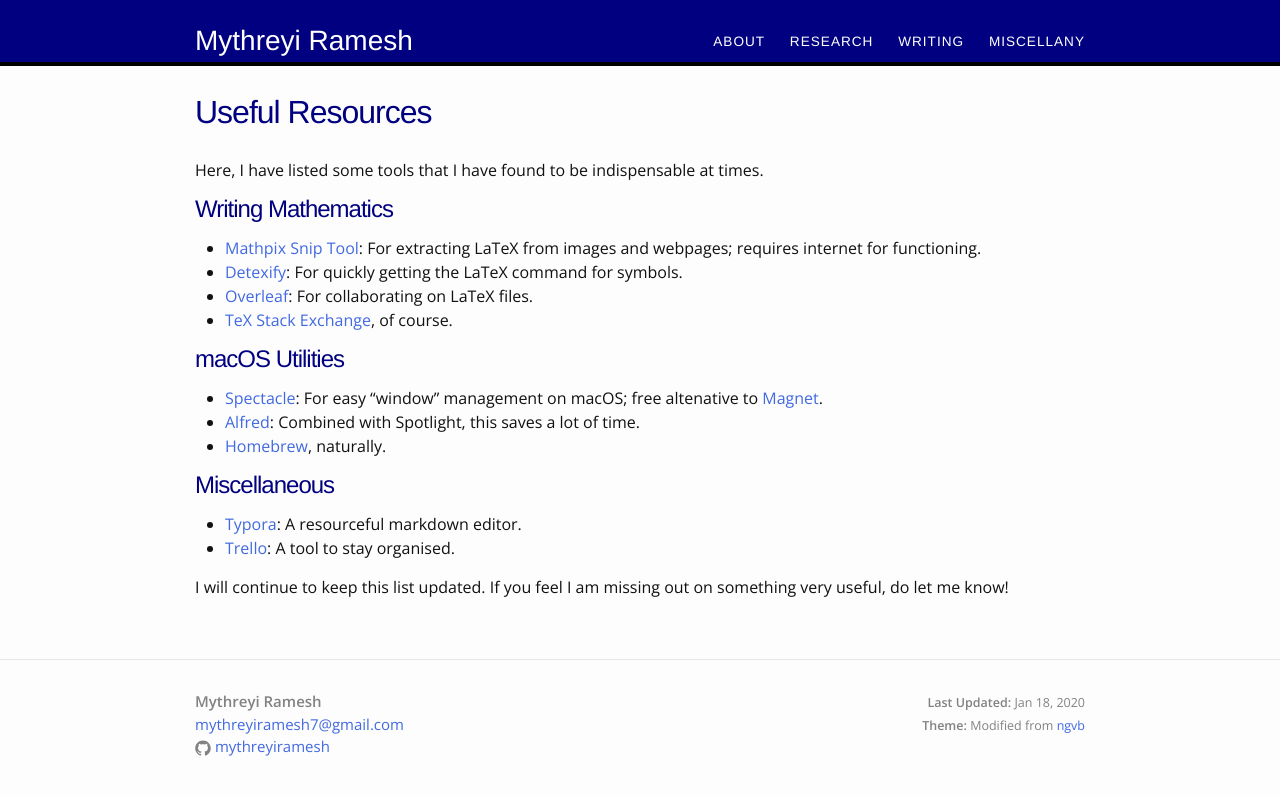
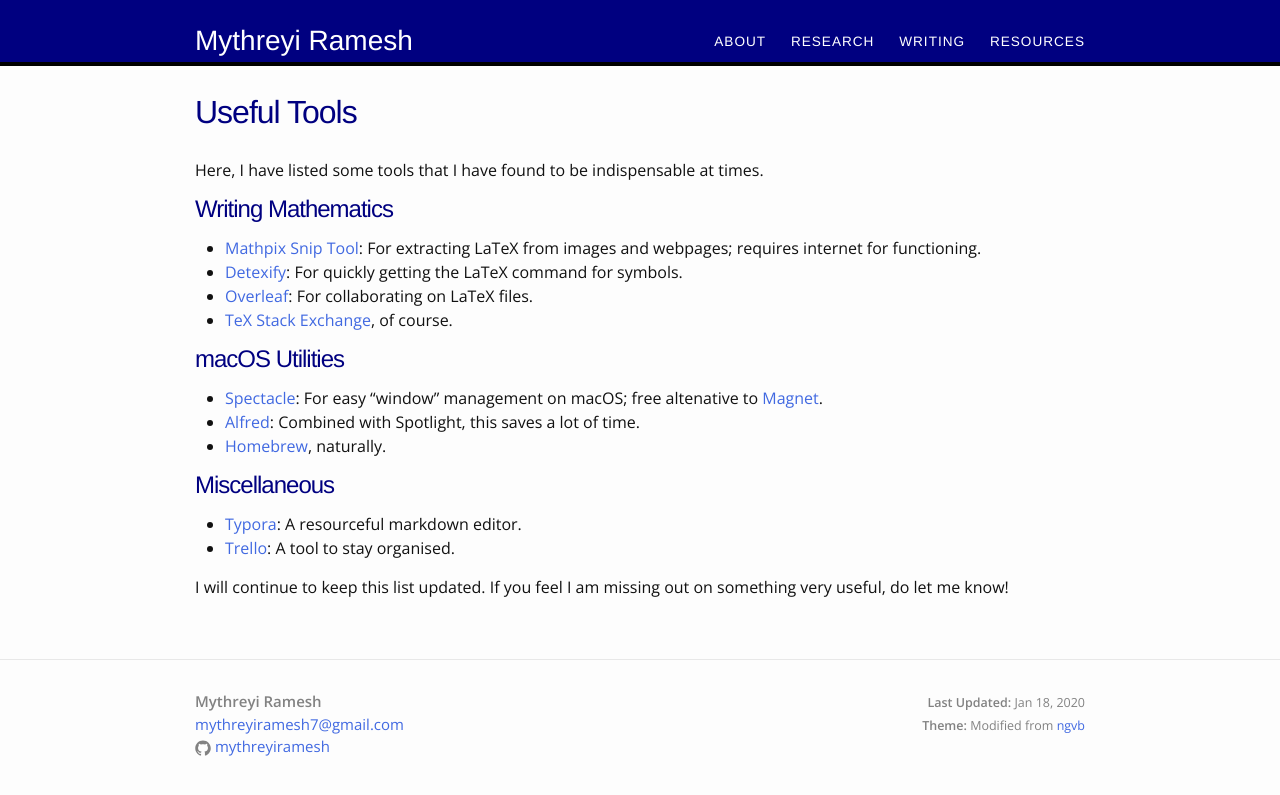
Before and after one commit to mythreyiramesh/mythreyiramesh.github.io, a Jekyll site: the page built from links/resources.md, in a window 1280 px wide. Shown: the top 795 px of the page. Built offline with Jekyll 4.4.1, drawn with Linux system fonts in a browser that asks for light colours.

Commit message:
renaming miscellany, grammar fixes

```diff
--- a/_data/menu.yml
+++ b/_data/menu.yml
@@ -17,10 +17,10 @@
     - subtitle: "Blog"
       subhref: "/blog/"
 
-- title: "Miscellany"
+- title: "Resources"
   href: "/links/"
   subcategories:
-    - subtitle: "Useful Resources"
+    - subtitle: "Useful Tools"
       subhref: "/links/resources/"
     - subtitle: "Interesting Books"
       subhref: "/links/interesting-books/"
--- a/links/resources.md
+++ b/links/resources.md
@@ -1,6 +1,6 @@
 ---
 layout: page
-title: Useful Resources
+title: Useful Tools
 permalink: /links/resources/
 ---
 
```
Also changed, not shown: writing/science-communication.md (+1 -1 lines).
